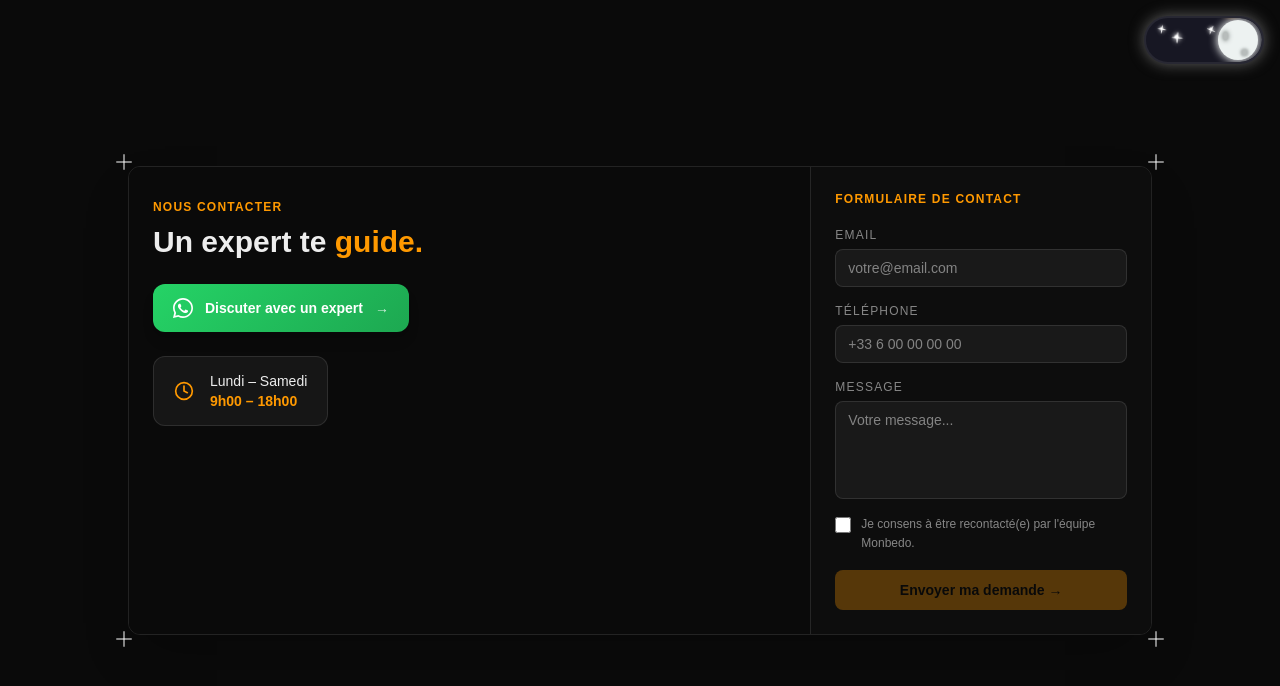
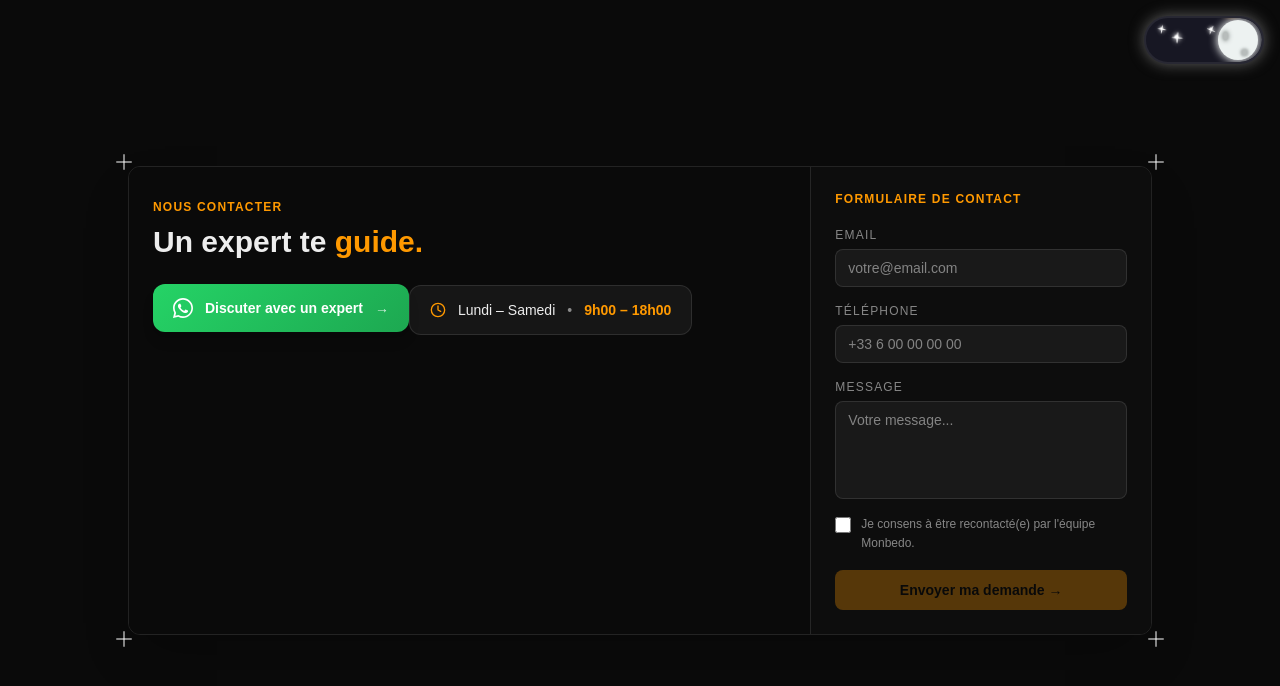
Before and after one commit to nxtex/nextjs-playground, a Next.js app: page /contact in a window 1280 px wide. Shown: the top 686 px of the page. Built offline with nearby package versions, Linux system fonts and the light colour scheme.

Commit message:
style: horaires on single line, no wrap

```diff
--- a/app/contact/page.tsx
+++ b/app/contact/page.tsx
@@ -34,7 +34,7 @@ export default function ContactPage() {
               </h1>
             </div>
 
-            {/* WhatsApp CTA — full width on mobile, auto on desktop */}
+            {/* WhatsApp CTA */}
             <Link
               href="https://wa.me/33600000000"
               target="_blank"
@@ -47,13 +47,12 @@ export default function ContactPage() {
               <span className="opacity-80">&rarr;</span>
             </Link>
 
-            {/* Horaires — full width on mobile, auto on desktop */}
-            <div className="flex items-center gap-4 w-full md:w-fit page-card page-border border rounded-xl px-5 py-3.5">
-              <Clock className="h-5 w-5 flex-shrink-0" style={{ color: 'var(--accent)' }} />
-              <div>
-                <p className="page-fg text-sm font-medium">Lundi &ndash; Samedi</p>
-                <p className="text-sm font-semibold" style={{ color: 'var(--accent)' }}>9h00 &ndash; 18h00</p>
-              </div>
+            {/* Horaires — tout sur une ligne */}
+            <div className="inline-flex items-center gap-3 w-full md:w-fit page-card page-border border rounded-xl px-5 py-3.5 whitespace-nowrap">
+              <Clock className="h-4 w-4 flex-shrink-0" style={{ color: 'var(--accent)' }} />
+              <span className="page-fg text-sm font-medium">Lundi &ndash; Samedi</span>
+              <span className="page-fg-muted text-sm">&bull;</span>
+              <span className="text-sm font-semibold" style={{ color: 'var(--accent)' }}>9h00 &ndash; 18h00</span>
             </div>
           </div>
 
```
